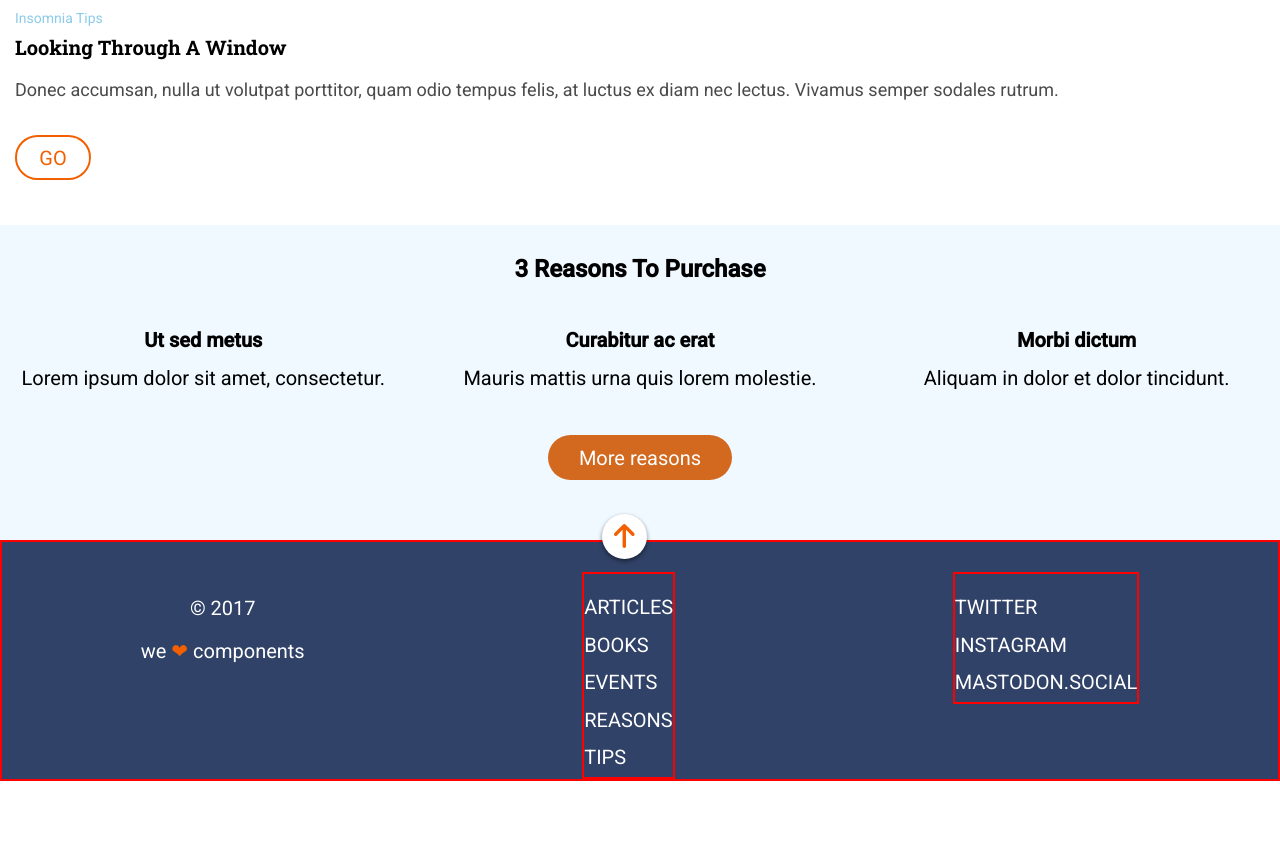
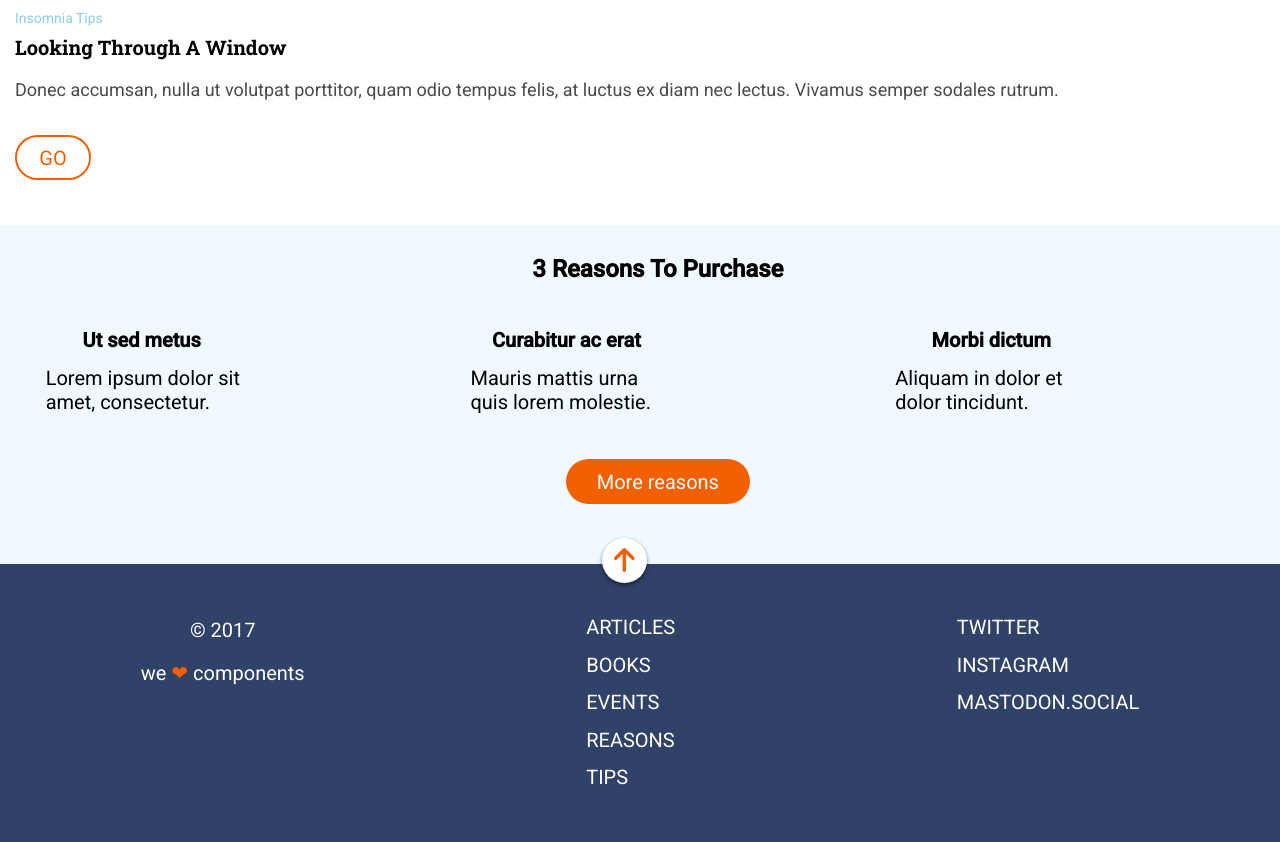
Before and after one commit to ibelreal/evaluacion-final-modulo-1-ibelreal, a website: page docs/index.html in a window 1280 px wide. Shown: the part 595-1437 px from the top of the page. Before the commit the page ends 1376 px from the top, so only its background shows below. Drawn offline with nearby package versions, Linux system fonts and the light colour scheme; files that its build step writes are made by us from their sources.

Commit message:
Change space in reasons texts

```diff
--- a/_src/assets/scss/layout/_footer.scss
+++ b/_src/assets/scss/layout/_footer.scss
@@ -13,7 +13,7 @@
   &__button {
     bottom: 96%;
     left: 47%;
-    background-color: white;
+    background-color: $color-primary;
     height: 45px;
     width: 45px;
     border-radius: 45px;
@@ -58,7 +58,6 @@
     }
   }
   @media all and (min-width: 768px) {
-    border: red 2px solid;
     flex-direction: row;
     justify-content: space-around;
     align-items: flex-start;
@@ -68,7 +67,7 @@
     &__menu {
       order: 2;
       padding-top: 15px;
-      border: red 2px solid;
+      padding-bottom: 45px;
       &__item {
         justify-content: flex-start;
       }
--- a/_src/assets/scss/layout/_reasons.scss
+++ b/_src/assets/scss/layout/_reasons.scss
@@ -3,6 +3,7 @@
   &__container {
     background-color: $color-tips;
     padding-bottom: 60px;
+    padding-left: 35.7px;
     align-items: center;
     justify-content: center;
     text-align: center;
@@ -22,27 +23,37 @@
     grid-template-columns: 200px;
     grid-template-rows: 1fr 1fr 1fr;
     justify-content: center;
+    &__title {
+      width: 212px;
+      text-align: center;
+    }
+    &__text {
+      width: 210px;
+      padding-top: 14px;
+      text-align: center;
+      justify-content: center;
+      padding-left: 10px;
+    }
 
     @media all and (min-width: 768px) {
       grid-template-columns: 1fr 1fr 1fr;
       grid-template-rows: 1fr;
       grid-gap: 0 30px;
-    }
-    &__text {
-      padding-top: 14px;
+      &__text {
+        text-align: start;
+      }
     }
   }
   &__button {
     width: 184px;
     height: 45px;
     border-radius: 22.5px;
-    background-color: chocolate;
+    background-color: $color-button;
     margin: 45px auto 0;
     line-height: 1rem;
-    color: white;
+    color: $color-primary;
     display: flex;
     align-items: center;
-
     justify-content: center;
     transition: transform 2s;
 
```
